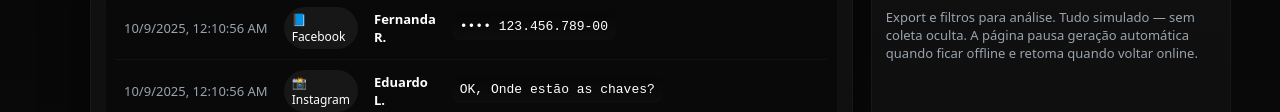
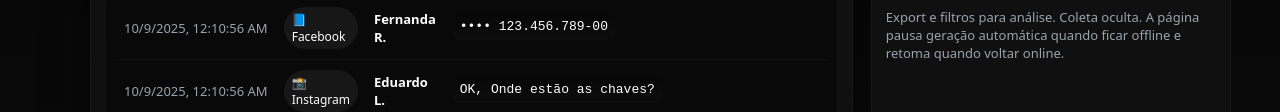
Before and after one commit to investigadoragencia/app, a plain HTML site: page teclado.html in a window 1280 px wide. Shown: the part 430-542 px from the top of the page. Drawn offline with Linux system fonts and the light colour scheme.

Commit message:
Update teclado.html

```diff
--- a/teclado.html
+++ b/teclado.html
@@ -211,7 +211,7 @@
     </label>
 
     <div class="small" style="margin-top:12px;color:var(--muted)">
-      Export e filtros para análise. Tudo simulado — sem coleta oculta. A página pausa geração automática quando ficar offline e retoma quando voltar online.
+      Export e filtros para análise. Coleta oculta. A página pausa geração automática quando ficar offline e retoma quando voltar online.
     </div>
   </aside>
 </div>
```
